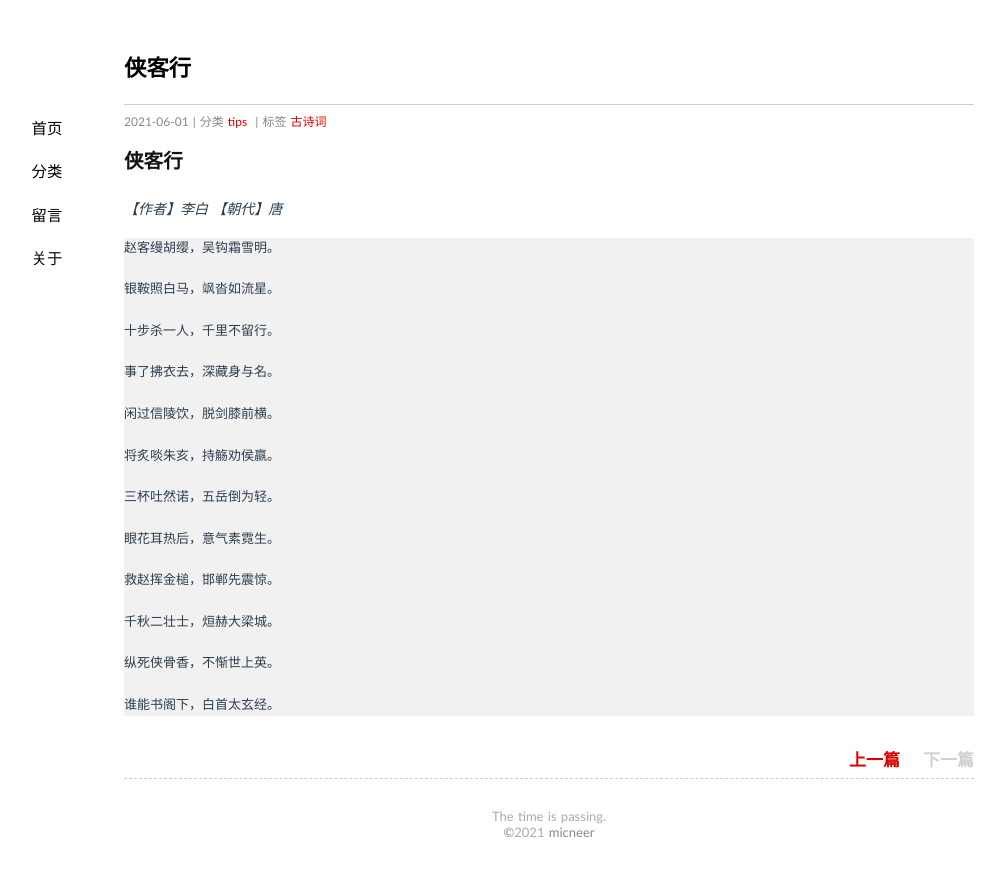
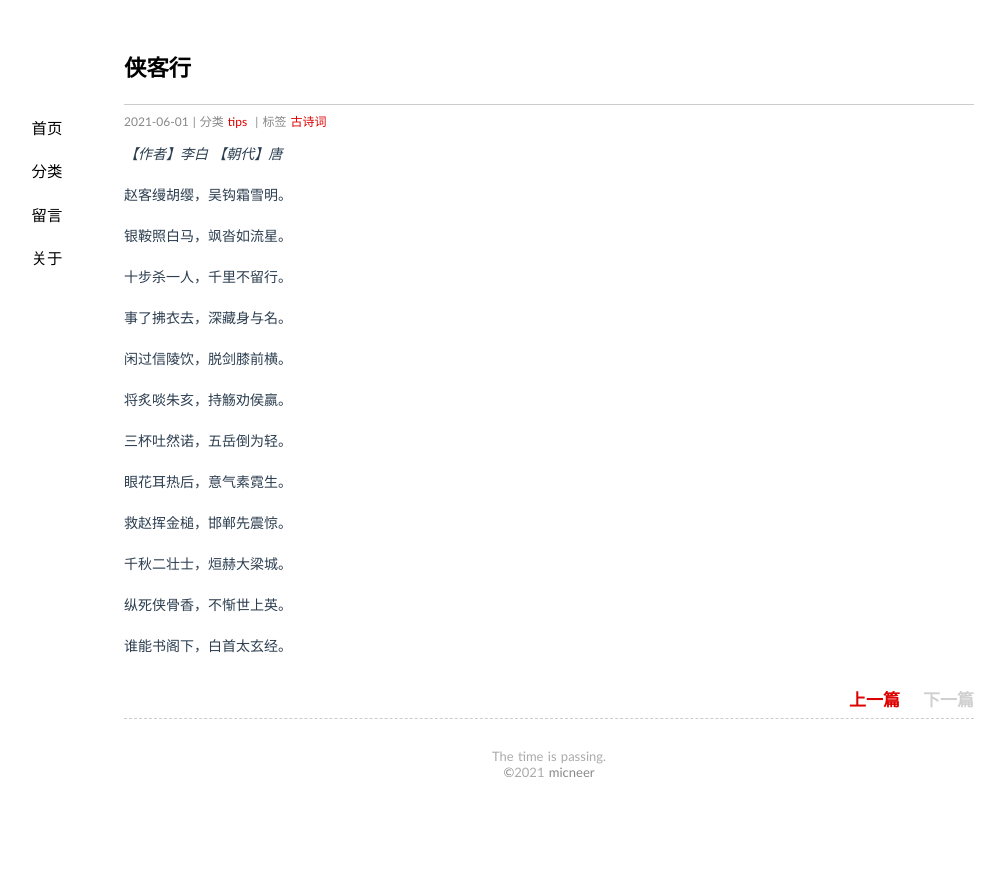
Before and after one commit to micneer/micneer.github.io, a Jekyll site: the page built from _posts/close/2021-06-01-xia-ke-xing.md, in a window 1280 px wide. Shown: the top 876 px of the page, without its empty margins (91-1096 px from the left). Built offline with Jekyll 4.4.1, drawn with Linux system fonts in a browser that asks for light colours; comment, search, counter and statistics services are not loaded.

Commit message:
auto update by shell

````diff
--- a/_posts/close/2021-06-01-xia-ke-xing.md
+++ b/_posts/close/2021-06-01-xia-ke-xing.md
@@ -7,11 +7,8 @@ tags: 古诗词
 comment: true
 ---
 
-## 侠客行 ##
-
 *【作者】李白 【朝代】唐*
 
-```
 赵客缦胡缨，吴钩霜雪明。
 
 银鞍照白马，飒沓如流星。
@@ -35,4 +32,3 @@ comment: true
 纵死侠骨香，不惭世上英。
 
 谁能书阁下，白首太玄经。
-```
````
